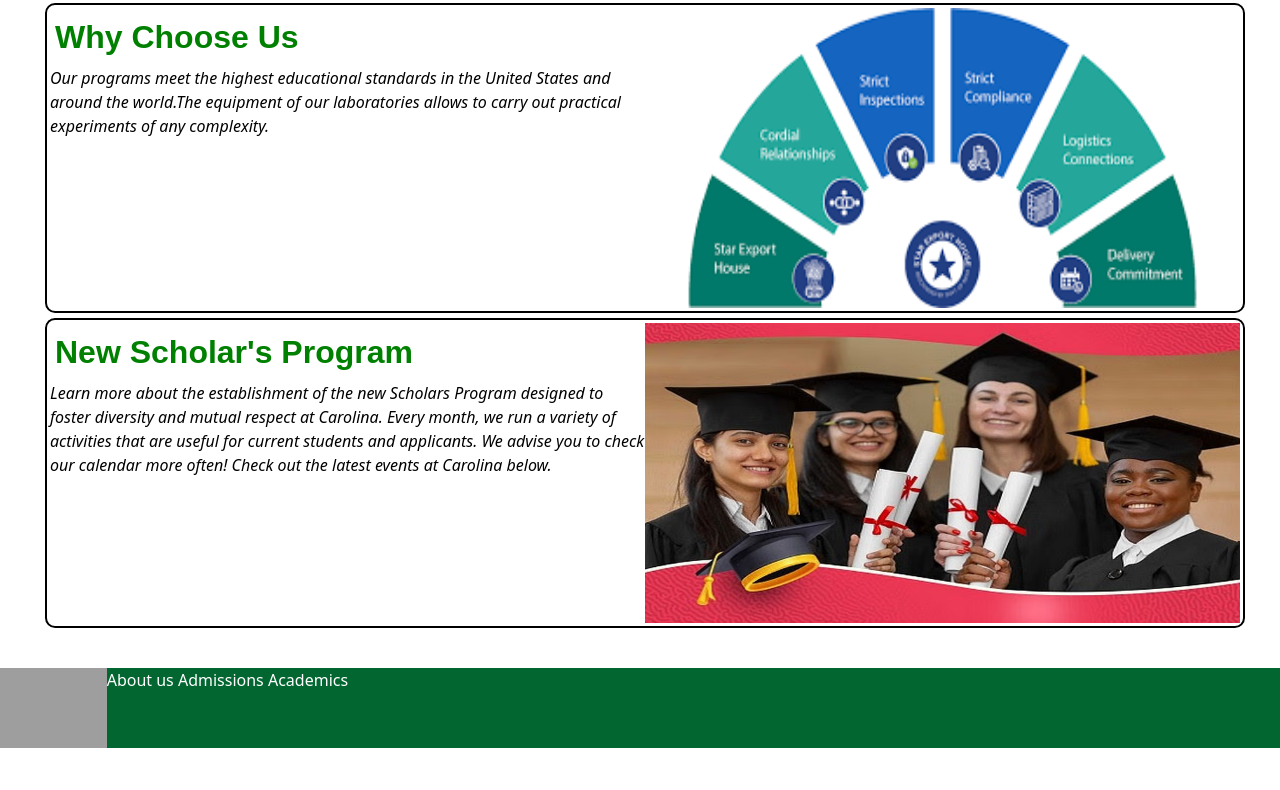
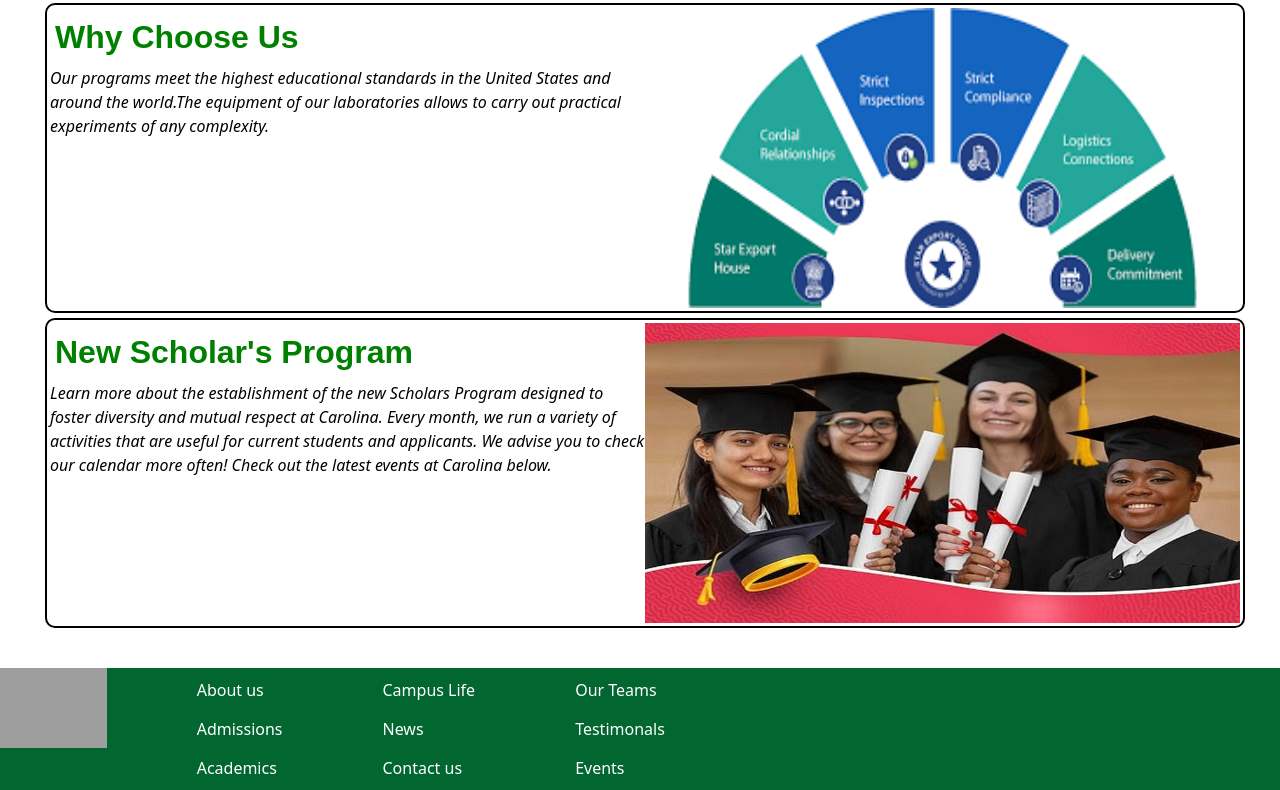
Before and after one commit to Khushi-jc04/task-day1, a React (Vite) app: page / in a window 1280 px wide. Shown: the part 1459-2249 px from the top of the page. Before the commit the page ends 2207 px from the top, so only its background shows below. Built offline with nearby package versions, Linux system fonts and the light colour scheme; grey boxes are pictures that could not be loaded.

Commit message:
footer added

```diff
--- a/src/Days/Day-4/components/Footer.jsx
+++ b/src/Days/Day-4/components/Footer.jsx
@@ -1,17 +1,51 @@
+import "./footer.css"
 export function Footer() {
     return (
         <>
-            <div className="bg-green-800 text-white flex flex-gap-5">
+            <div className="bg-green-800 text-white flex md:gap-20 w-full">
                 <div>
                     <img src="https://res2.weblium.site/res/5f05a781c91c5b00229bcef4/5f1162dec3ffc600210d627c?nowebp" alt="image" className="lg:h-20 h-10" />
                 </div>
-                <div>
-                    About us
-                    Admissions
-                    Academics
+                <div class="lis">
+                    <ul>
+                        <li>
+                             About us
+                        </li>
+                        <li>
+                            Admissions
+                        </li>
+                        <li>
+                            Academics
+                        </li>
+                    </ul>
                 </div>
-                <div></div>
-                <div></div>
+                <div className="lis">
+                    <ul>
+                        <li>
+                            Campus Life
+                        </li>
+                        <li>
+                            News
+                        </li>
+                        <li>
+                        Contact us
+                        </li>
+                    </ul>
+                </div>
+                <div className="lis">
+                    <ul>
+                        <li>
+                             Our Teams
+                        </li>
+                        <li>
+                            Testimonals
+                        </li>
+                        <li>
+                            Events
+                        </li>
+                    </ul>
+                </div>
+
             </div>
         </>
     )
--- /dev/null
+++ b/src/Days/Day-4/components/footer.css
@@ -0,0 +1,3 @@
+li:hover{
+    color: yellow;
+}
```
